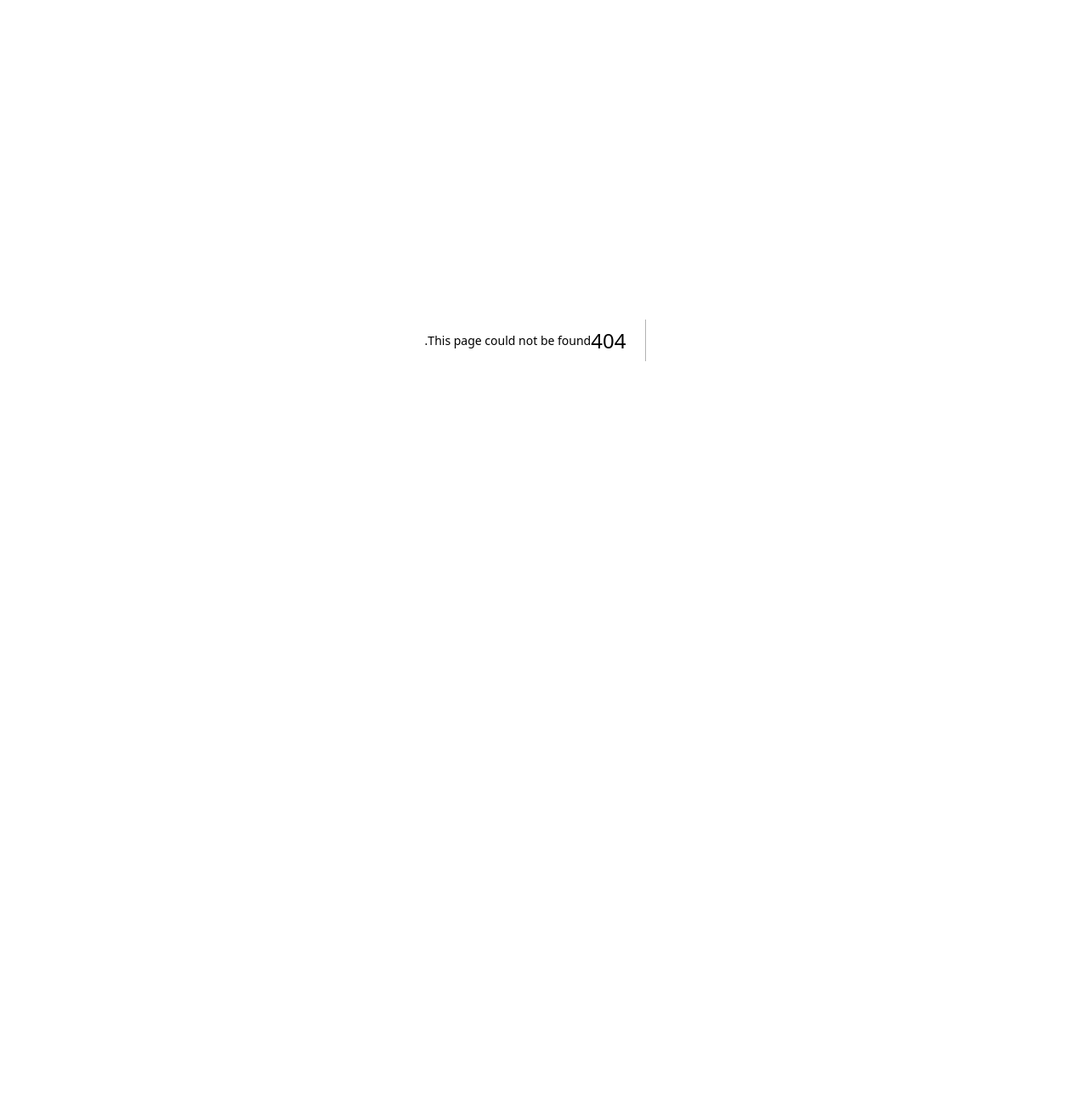
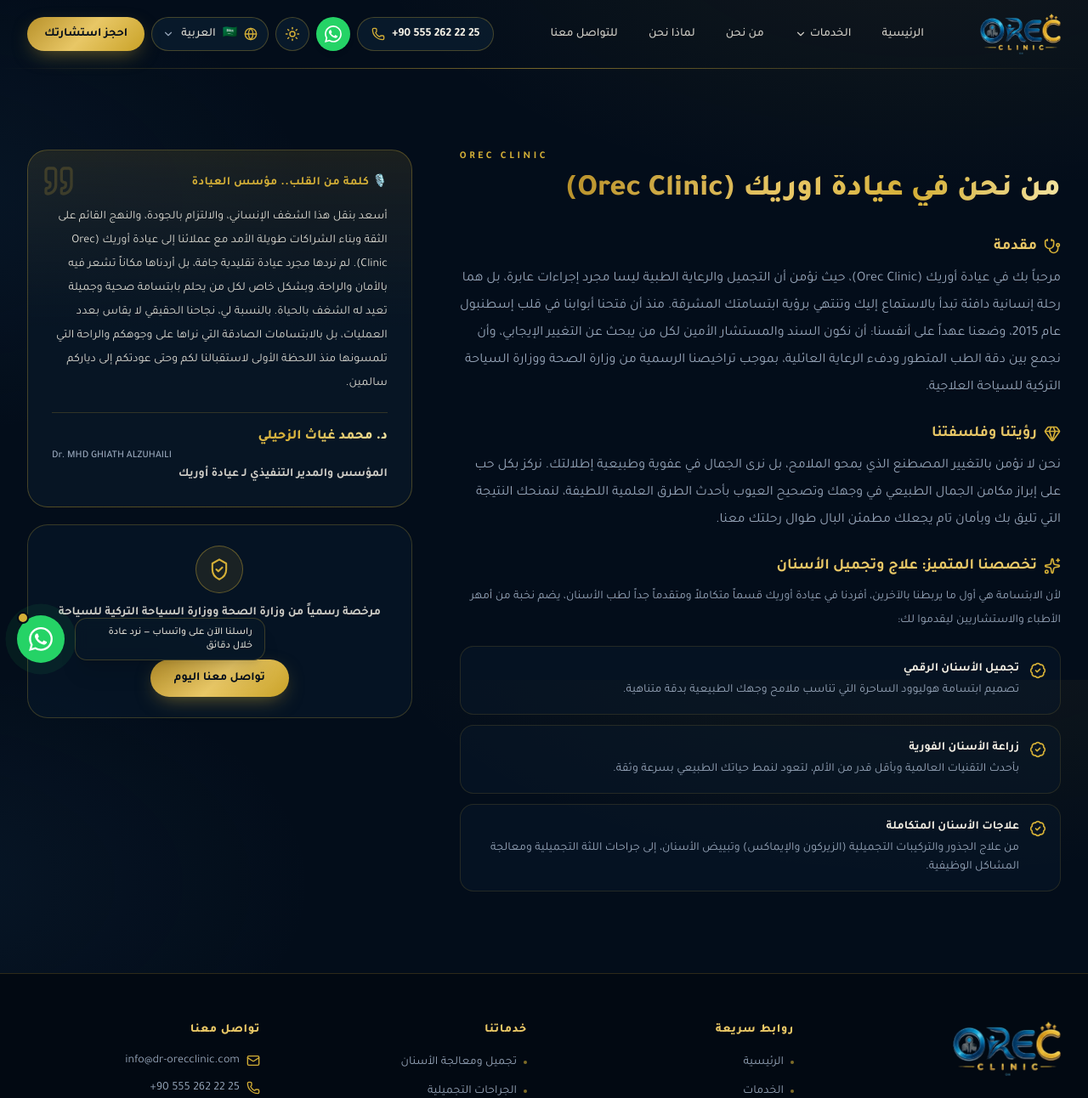
Before and after one commit to mayawaeltakla/orec-clinic-website, a Next.js app: page /about in a window 1280 px wide. Before the commit this address had no page. Shown: the top 1292 px of the page at 85% size. Before the commit the page ends 800 px from the top, so only its background shows below. Built offline with nearby package versions, Linux system fonts and the light colour scheme.

Commit message:
Add standalone pages: /services /about /why /contact + route-based navigation

```diff
--- /dev/null
+++ b/src/app/about/page.tsx
@@ -0,0 +1,17 @@
+'use client'
+
+import { useLanguage } from '@/components/clinic/language-context'
+import { SiteShell } from '@/components/clinic/site-shell'
+import { About } from '@/components/clinic/about'
+
+function AboutPage() {
+  return (
+    <SiteShell title={(d) => d.about.title}>
+      <About />
+    </SiteShell>
+  )
+}
+
+export default function Page() {
+  return <AboutPage />
+}
--- /dev/null
+++ b/src/app/contact/page.tsx
@@ -0,0 +1,17 @@
+'use client'
+
+import { useLanguage } from '@/components/clinic/language-context'
+import { SiteShell } from '@/components/clinic/site-shell'
+import { Contact } from '@/components/clinic/contact'
+
+function ContactPage() {
+  return (
+    <SiteShell title={(d) => `${d.contact.title} | Orec Clinic`}>
+      <Contact />
+    </SiteShell>
+  )
+}
+
+export default function Page() {
+  return <ContactPage />
+}
--- /dev/null
+++ b/src/app/services/page.tsx
@@ -0,0 +1,19 @@
+'use client'
+
+import { useLanguage } from '@/components/clinic/language-context'
+import { SiteShell } from '@/components/clinic/site-shell'
+import { Services } from '@/components/clinic/services'
+import { DentalDetails } from '@/components/clinic/dental-details'
+
+function ServicesPage() {
+  return (
+    <SiteShell title={(d) => `${d.services.title} | Orec Clinic`}>
+      <Services />
+      <DentalDetails />
+    </SiteShell>
+  )
+}
+
+export default function Page() {
+  return <ServicesPage />
+}
--- /dev/null
+++ b/src/app/why/page.tsx
@@ -0,0 +1,17 @@
+'use client'
+
+import { useLanguage } from '@/components/clinic/language-context'
+import { SiteShell } from '@/components/clinic/site-shell'
+import { WhyUs } from '@/components/clinic/why-us'
+
+function WhyPage() {
+  return (
+    <SiteShell title={(d) => `${d.why.title} | Orec Clinic`}>
+      <WhyUs />
+    </SiteShell>
+  )
+}
+
+export default function Page() {
+  return <WhyPage />
+}
--- a/src/components/clinic/about.tsx
+++ b/src/components/clinic/about.tsx
@@ -89,7 +89,7 @@ export function About() {
                 <ShieldBadge />
                 <p className="mt-3 text-sm font-semibold leading-relaxed text-foreground/85">{a.license}</p>
                 <a
-                  href="#contact"
+                  href="/contact"
                   className="btn-gold mt-5 inline-flex h-11 items-center rounded-full px-7 text-sm font-bold"
                 >
                   {a.cta}
--- a/src/components/clinic/dental-details.tsx
+++ b/src/components/clinic/dental-details.tsx
@@ -125,7 +125,7 @@ export function DentalDetails() {
                   <div className="mt-8 flex flex-col items-center justify-between gap-4 rounded-2xl border border-gold/30 bg-gradient-to-r from-gold/15 via-gold/5 to-transparent p-5 sm:flex-row">
                     <p className="text-sm font-semibold text-foreground/90">{s.tagline}</p>
                     <a
-                      href="#contact"
+                      href="/contact"
                       className="btn-gold inline-flex h-11 shrink-0 items-center gap-2 rounded-full px-6 text-sm font-bold"
                     >
                       {dict.dental.cta}
--- a/src/components/clinic/footer.tsx
+++ b/src/components/clinic/footer.tsx
@@ -10,11 +10,11 @@ export function Footer() {
   const f = dict.footer
 
   const quickLinks = [
-    { href: '#top', label: dict.nav.home },
-    { href: '#services', label: dict.nav.services },
-    { href: '#about', label: dict.nav.about },
-    { href: '#why', label: dict.nav.why },
-    { href: '#contact', label: dict.nav.contact },
+    { href: '/', label: dict.nav.home },
+    { href: '/services', label: dict.nav.services },
+    { href: '/about', label: dict.nav.about },
+    { href: '/why', label: dict.nav.why },
+    { href: '/contact', label: dict.nav.contact },
   ]
 
   const socials = SOCIALS
@@ -25,7 +25,7 @@ export function Footer() {
         <div className="grid gap-10 md:grid-cols-2 lg:grid-cols-4">
           {/* Brand — official Orec Clinic logo */}
           <div>
-            <a href="#top" className="inline-flex items-center" aria-label="Orec Clinic">
+            <a href="/" className="inline-flex items-center" aria-label="Orec Clinic">
                   <img
                 src="/orec-logo.png"
                 alt="Orec Clinic — عيادة أوريك"
@@ -83,7 +83,7 @@ export function Footer() {
               {dict.services.categories.map((c) => (
                 <li key={c.id}>
                   <a
-                    href="#services"
+                    href="/services"
                     className="inline-flex items-center gap-2 text-sm text-muted-foreground transition-colors hover:text-gold-2"
                   >
                     <span className="h-1 w-1 rounded-full bg-gold/60" aria-hidden />
--- a/src/components/clinic/header.tsx
+++ b/src/components/clinic/header.tsx
@@ -22,11 +22,11 @@ export function Header() {
   }, [])
 
   const links = [
-    { href: '#top', label: dict.nav.home },
-    { href: '#services', label: dict.nav.services },
-    { href: '#about', label: dict.nav.about },
-    { href: '#why', label: dict.nav.why },
-    { href: '#contact', label: dict.nav.contact },
+    { href: '/', label: dict.nav.home },
+    { href: '/services', label: dict.nav.services },
+    { href: '/about', label: dict.nav.about },
+    { href: '/why', label: dict.nav.why },
+    { href: '/contact', label: dict.nav.contact },
   ]
 
   const cosmeticGroups = dict.services.categories.find((c) => c.id === 'cosmetic')?.groups ?? []
@@ -39,7 +39,7 @@ export function Header() {
     >
       <div className="mx-auto flex h-16 max-w-7xl items-center justify-between gap-3 px-4 sm:px-6 lg:h-20 lg:px-8">
         {/* Brand — official Orec Clinic logo */}
-        <a href="#top" className="flex items-center" aria-label="Orec Clinic">
+        <a href="/" className="flex items-center" aria-label="Orec Clinic">
           <img
             src="/orec-logo.png"
             alt="Orec Clinic — عيادة أوريك"
@@ -52,7 +52,7 @@ export function Header() {
         {/* Desktop nav */}
         <nav className="hidden items-center gap-1 lg:flex" aria-label="Main">
           {links.map((l) =>
-            l.href === '#services' ? (
+            l.href === '/services' ? (
               <div
                 key={l.href}
                 className="relative"
@@ -85,7 +85,7 @@ export function Header() {
                     {dict.services.categories.map((c) => (
                       <a
                         key={c.id}
-                        href="#services"
+                        href="/services"
                         className="rounded-xl p-3 transition-colors hover:bg-accent"
                       >
                         <span className="flex items-center gap-2 text-sm font-bold text-gold-2">
@@ -101,7 +101,7 @@ export function Header() {
                     ))}
                     <div className="col-span-2 mt-1 border-t border-gold/15 pt-2">
                       <a
-                        href="#dental"
+                        href="/services#dental"
                         className="block rounded-xl bg-secondary/60 p-3 text-center text-sm font-semibold text-gold-2 transition-colors hover:bg-accent"
                       >
                         {dict.nav.servicesIndex} →
@@ -146,7 +146,7 @@ export function Header() {
           <ThemeToggle />
           <LanguageSwitcher />
           <a
-            href="#contact"
+            href="/contact"
             className="btn-gold hidden h-10 items-center rounded-full px-5 text-sm font-bold lg:inline-flex"
           >
             {dict.nav.book}
@@ -203,7 +203,7 @@ export function Header() {
               {CLINIC.email}
             </a>
             <a
-              href="#contact"
+              href="/contact"
               onClick={() => setMobileOpen(false)}
               className="btn-gold mt-1 inline-flex items-center justify-center rounded-xl px-4 py-3 text-sm font-bold"
             >
--- a/src/components/clinic/hero.tsx
+++ b/src/components/clinic/hero.tsx
@@ -106,7 +106,7 @@ export function Hero() {
             {/* CTAs */}
             <div className="rise rise-3 mt-9 flex flex-col items-center justify-center gap-3 sm:flex-row sm:flex-wrap lg:justify-start">
               <a
-                href="#contact"
+                href="/contact"
                 className="btn-gold inline-flex h-12 items-center rounded-full px-8 text-sm font-bold sm:text-base"
               >
                 {dict.hero.ctaPrimary}
@@ -121,7 +121,7 @@ export function Hero() {
                 {dict.contact.whatsappCta}
               </a>
               <a
-                href="#services"
+                href="/services"
                 className="inline-flex h-12 items-center gap-2 rounded-full border border-gold/40 bg-transparent px-8 text-sm font-semibold text-gold-2 transition-all hover:-translate-y-0.5 hover:border-gold hover:bg-gold/10 sm:text-base"
               >
                 {dict.hero.ctaSecondary}
--- a/src/components/clinic/services.tsx
+++ b/src/components/clinic/services.tsx
@@ -85,7 +85,7 @@ export function Services() {
                 )}
 
                 <a
-                  href={cat.id === 'dental' ? '#dental' : '#contact'}
+                  href={cat.id === 'dental' ? '/services#dental' : '/contact'}
                   className="mt-6 inline-flex items-center gap-2 text-sm font-bold text-gold-2 transition-colors hover:text-gold"
                 >
                   {cat.id === 'dental' ? dict.dental.title : dict.services.viewAll}
--- /dev/null
+++ b/src/components/clinic/site-shell.tsx
@@ -0,0 +1,57 @@
+'use client'
+
+import type { ReactNode } from 'react'
+import { LanguageProvider, useLanguage, appFontFamily } from './language-context'
+import { ThemeProvider } from './theme-context'
+import { Header } from './header'
+import { Footer } from './footer'
+import { WhatsAppFloat } from './whatsapp-float'
+
+type Dict = ReturnType<typeof useLanguage>['dict']
+
+function ShellInner({
+  title,
+  children,
+}: {
+  title?: (dict: Dict) => string
+  children: ReactNode
+}) {
+  const { dir, dict } = useLanguage()
+  return (
+    <div
+      dir={dir}
+      style={{ fontFamily: appFontFamily(dir) }}
+      className="flex min-h-screen flex-col"
+    >
+      {/* Language-aware document head (per page) */}
+      <title>{title ? title(dict) : dict.meta.title}</title>
+      <meta name="description" content={dict.meta.description} />
+
+      <Header />
+      {/* Spacer for the fixed header — homepage handles its own padding via Hero */}
+      <main className="flex-1">
+        <div aria-hidden className="h-16 lg:h-20" />
+        {children}
+      </main>
+      <Footer />
+      <WhatsAppFloat />
+    </div>
+  )
+}
+
+/** Shared site shell for standalone pages — providers + header/footer/WhatsApp float */
+export function SiteShell({
+  title,
+  children,
+}: {
+  title?: (dict: Dict) => string
+  children: ReactNode
+}) {
+  return (
+    <ThemeProvider>
+      <LanguageProvider>
+        <ShellInner title={title}>{children}</ShellInner>
+      </LanguageProvider>
+    </ThemeProvider>
+  )
+}
```
